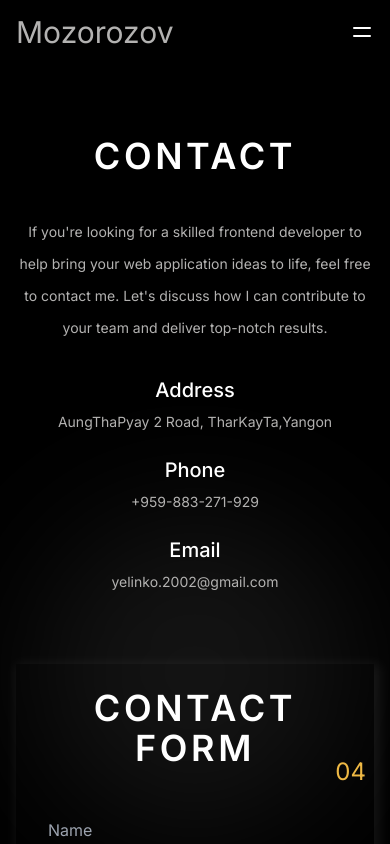
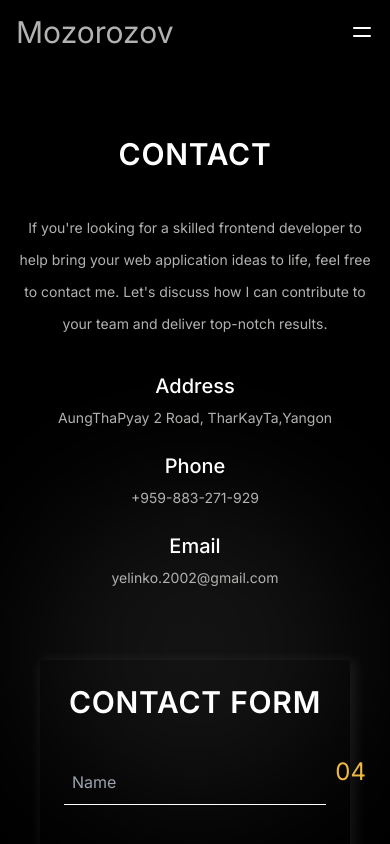
Before and after one commit to yelinko20/developer-portfolio, a Next.js app: page /contact in a window 390 px wide. Shown: the top 844 px of the page. Built offline with nearby package versions, Linux system fonts and the light colour scheme.

Commit message:
Update contact.tsx

```diff
--- a/pages/contact.tsx
+++ b/pages/contact.tsx
@@ -16,7 +16,7 @@ export default function contact() {
         className="text-White gap-12 flex flex-col justify-center items-center lg:flex-row pt-28 lg:pt-0"
       >
         <div className="md:px-6 py-6 text-center">
-          <div className="uppercase text-4xl tracking-widest font-semibold">
+          <div className="uppercase md:text-4xl text-3xl md:tracking-widest tracking-wide font-semibold">
             Contact
           </div>
           <p className="leading-8 mb-8 text-sm max-w-xl mt-10 text-WhiteGray">
@@ -35,7 +35,7 @@ export default function contact() {
           </div>
         </div>
         <div className="lg:w-1/2 sm:w-[30rem] px-6 text-center py-6 shadow-ShadowBlur">
-          <div className="uppercase text-4xl tracking-widest font-semibold mb-10">Contact Form</div>
+          <div className="uppercase md:text-4xl text-3xl md:tracking-widest tracking-wide font-semibold mb-10">Contact Form</div>
           <form onSubmit={submitHandler}>
           <div className="flex items-center border-b border-White py-2 mb-8">
             <input type="text" className=" appearance-none bg-transparent border-none w-full text-White mr-3 py-1 px-2 leading-tight focus:outline-none" placeholder="Name"/>
```
